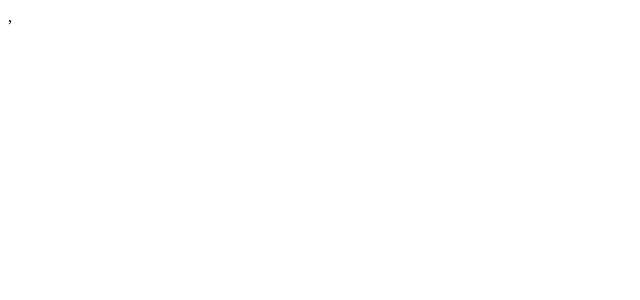
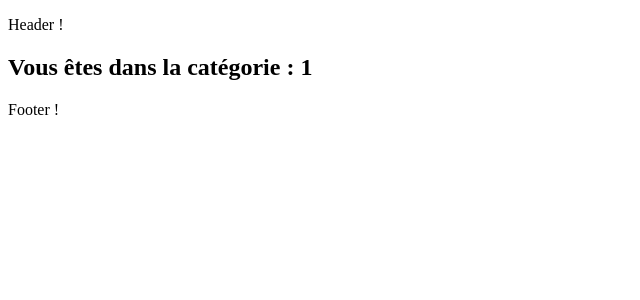
Before and after one commit to GuillaumeSowinski/react_router, a React (Vite) app: page /category/1 in a window 1280 px wide. Before the commit this address had no page. Shown: the top 300 px of the page, without its empty margins (0-640 px from the left). Built offline with nearby package versions, Linux system fonts and the light colour scheme.

Commit message:
Category component

```diff
--- a/src/App.jsx
+++ b/src/App.jsx
@@ -1,3 +1,4 @@
+import Category from "./components/Category"
 import Layout from "./components/Layout"
 import Home from "./pages/Home"
 import { Routes, Route } from "react-router"
@@ -7,8 +8,8 @@ function App() {
     <Routes>
       <Route element={<Layout />}>
         <Route path="/" element={<Home />} />
+        <Route path="category/:id" element={<Category />} />
       </Route>
-
     </Routes>
   )
 }
--- /dev/null
+++ b/src/components/Category.jsx
@@ -0,0 +1,12 @@
+import { useParams } from 'react-router'
+
+
+const Category = () => {
+    const { id } = useParams();
+    return (
+        <div>
+            <h2>Vous êtes dans la catégorie : {id}</h2>
+        </div>
+    );
+};
+export default Category;
--- a/src/components/Layout.jsx
+++ b/src/components/Layout.jsx
@@ -10,6 +10,6 @@ const Layout = () => {
             </main>
             <Footer />
         </>
-    );
+    )
 }
 export default Layout;
--- a/src/main.jsx
+++ b/src/main.jsx
@@ -7,6 +7,6 @@ createRoot(document.getElementById('root')).render(
   <StrictMode>
     <BrowserRouter>
       <App />
-    </BrowserRouter>,
-  </StrictMode>,
+    </BrowserRouter>
+  </StrictMode>
 )
```
